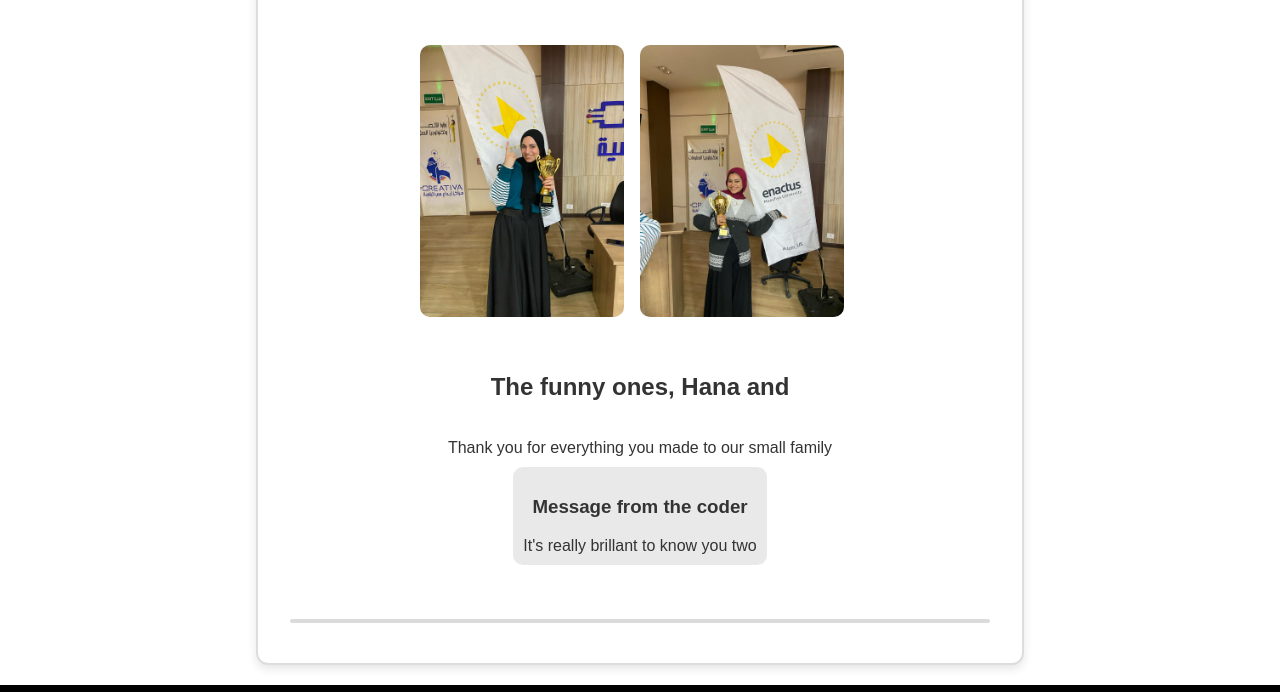
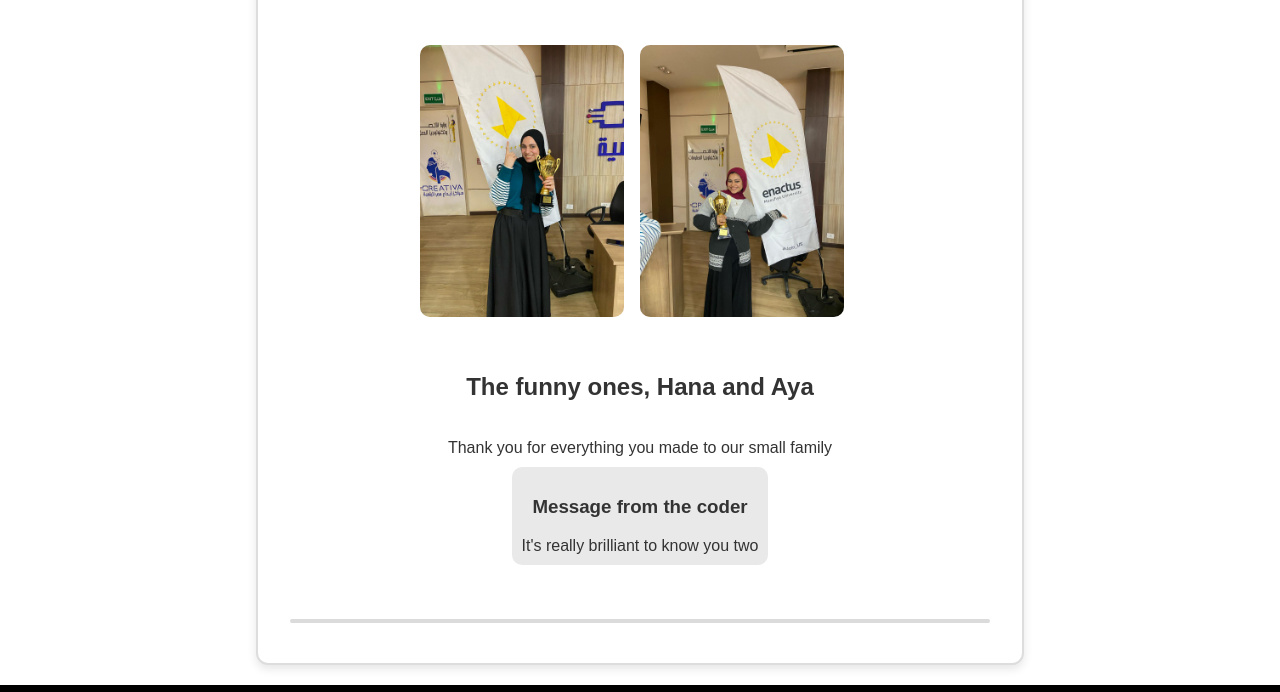
Before and after one commit to heathledgerx/nemo, a plain HTML site: page Team.html in a window 1280 px wide. Shown: the part 11075-11767 px from the top of the page. Drawn offline with Linux system fonts and the light colour scheme.

Commit message:
Update Team.html

```diff
--- a/Team.html
+++ b/Team.html
@@ -228,10 +228,10 @@
         <img src="hana .jpg" alt="hana">
         <img src="aya galal.jpg" alt="aya">
         <br>
-        <div class="description"><figcaption><h2>The funny ones, Hana and</h2><br/>
+        <div class="description"><figcaption><h2>The funny ones, Hana and Aya</h2><br/>
         Thank you for everything you made to our small family<br/>
           <div class="message-from-me"><b><h3>Message from the coder</h3></b>
-        It's really brillant to know you two</div>
+        It's really brilliant to know you two</div>
         </figcaption>
         </div>
     </div>
```
